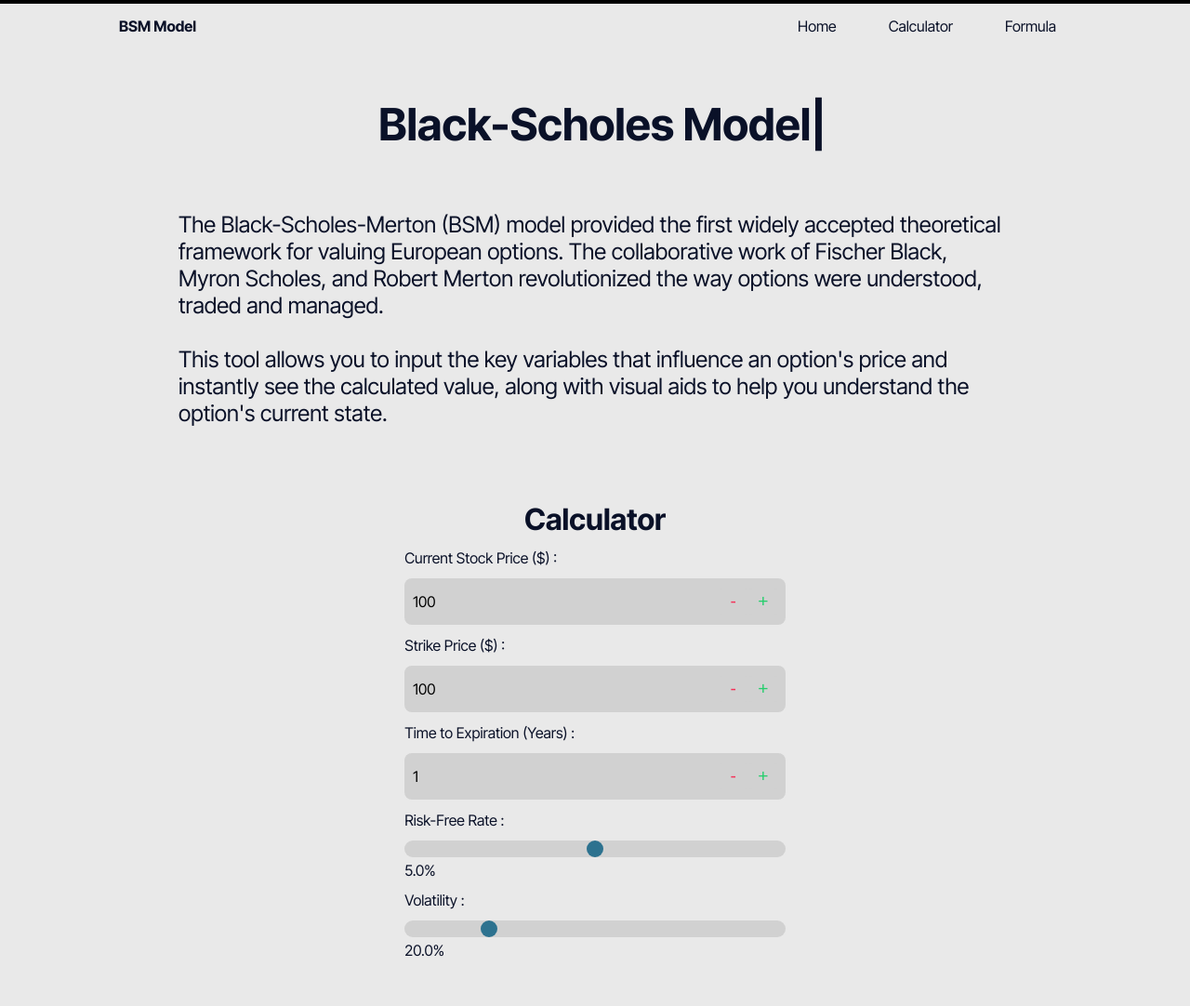
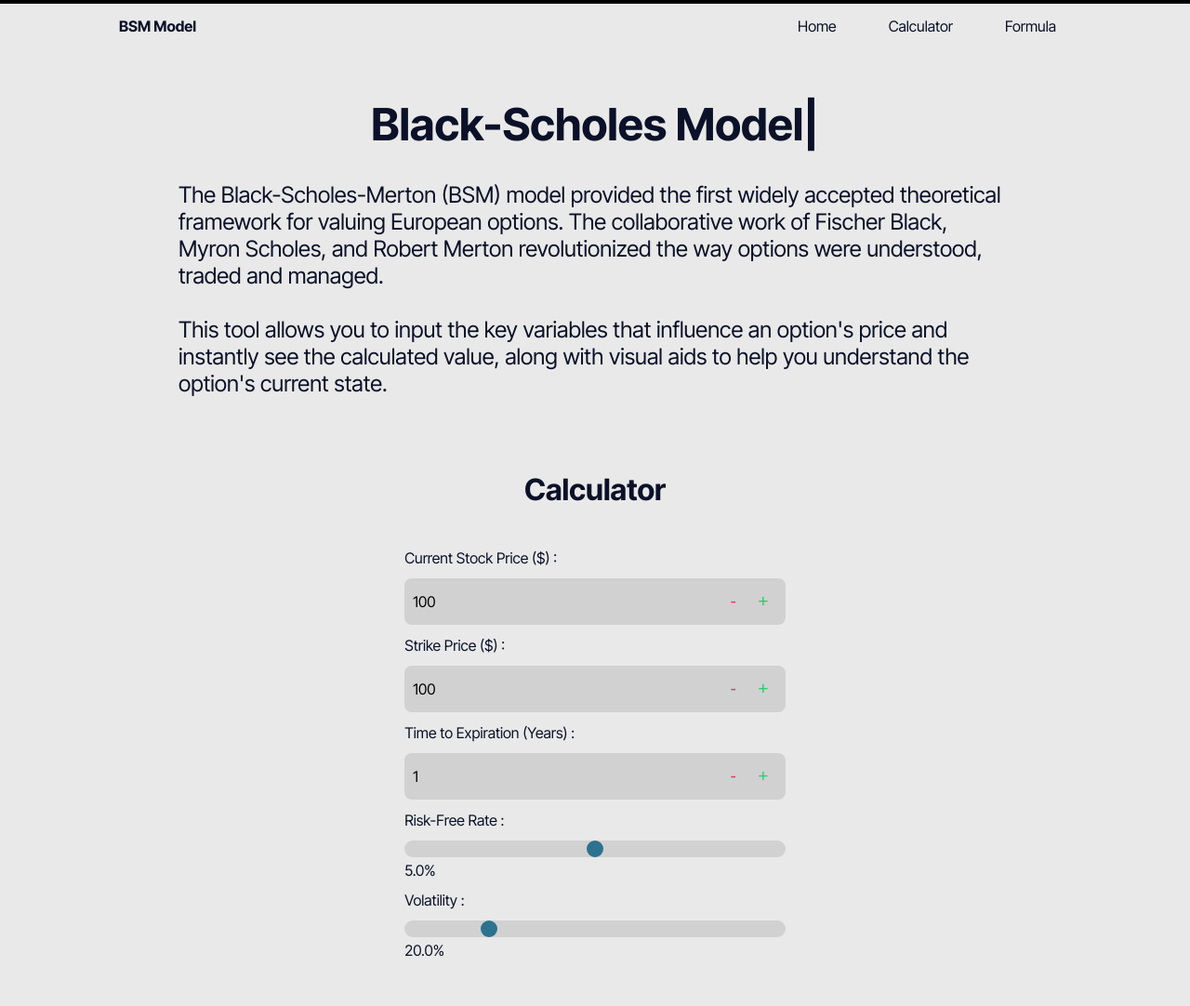
Before and after one commit to MarioSinclair/Black-Scholes-Model, a React (Vite) app in the folder frontend/: page / in a window 1280 px wide. Shown: the top 1082 px of the page at 93% size. Built offline with nearby package versions, Linux system fonts and the light colour scheme; no server answers.

Commit message:
Added Assumptions

```diff
--- a/frontend/src/App.css
+++ b/frontend/src/App.css
@@ -2,7 +2,7 @@
     font-size: 3rem;
     font-weight: bold;
     text-align: center;
-    padding: 3rem 0rem 2rem 1rem;
+    padding: 3rem 1rem 0rem 1rem;
 }
 
 .main-paragraph {
--- a/frontend/src/Calculator.css
+++ b/frontend/src/Calculator.css
@@ -7,6 +7,7 @@
     align-items: center;
     flex-wrap: wrap;
     gap: 3rem;
+    padding-top: 2rem;
 }
 
 .main-heading {
--- a/frontend/src/Formula.jsx
+++ b/frontend/src/Formula.jsx
@@ -9,7 +9,6 @@ export default function Formula() {
           <div className="main-heading">
             <p>Formula</p>
           </div>
-          <br />
           <div className="paragraph">
             <p>
               The BSM model culminates in a partial differential equation (PDE) that describes how the price of an option changes over time.
```
